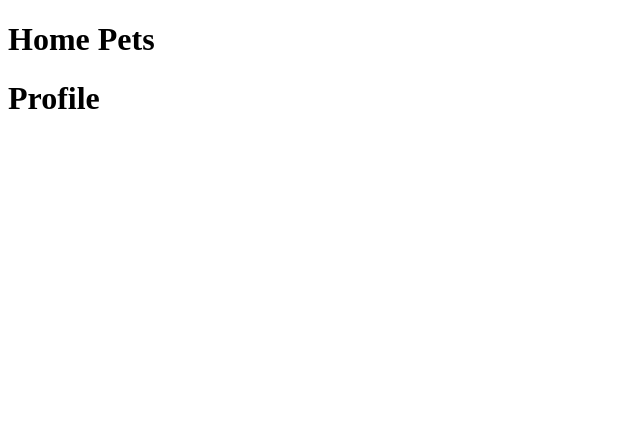
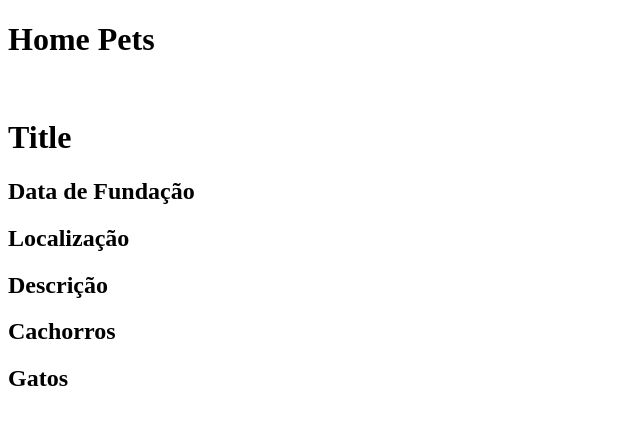
Before and after one commit to Christian-mf25/home-pets-capstone, a React (Create React App) app: page /profile/1 in a window 1280 px wide. Shown: the top 424 px of the page, without its empty margins (0-640 px from the left). Built offline with nearby package versions, Linux system fonts and the light colour scheme.

Commit message:
feat: profile feature created

```diff
--- a/src/Components/GenericCard/index.jsx
+++ b/src/Components/GenericCard/index.jsx
@@ -2,11 +2,15 @@ import { MdKeyboardArrowRight } from "react-icons/md";
 import { useHistory } from "react-router";
 import { CardContainer } from "./styles";
 
-const GenericCard = ({ flag, name }) => {
+const GenericCard = ({ flag, name, item }) => {
   const newName = name.toLowerCase();
   const history = useHistory();
   const handleClick = () => {
-    history.push(`/users/${newName}`);
+    if (flag) {
+      history.push(`/users/${newName}`);
+    } else {
+      history.push(`/profile/`);
+    }
   };
 
   return (
--- /dev/null
+++ b/src/Components/ProfileDescriptions/index.jsx
@@ -0,0 +1,19 @@
+const ProfileDescriptions = (item) => {
+  return (
+    <>
+      <div>
+        <img></img>
+        <h1>Title</h1>
+      </div>
+      <div>
+        <h2>Data de Fundação</h2>
+        <h2>Localização</h2>
+        <h2>Descrição</h2>
+        <h2>Cachorros</h2>
+        <h2>Gatos</h2>
+      </div>
+    </>
+  );
+};
+
+export default ProfileDescriptions;
--- a/src/Pages/Profile/index.jsx
+++ b/src/Pages/Profile/index.jsx
@@ -1,7 +1,8 @@
+import ProfileDescriptions from "../../Components/ProfileDescriptions";
 const Profile = () => {
   return (
     <>
-      <h1>Profile</h1>
+      <ProfileDescriptions />
     </>
   );
 };
--- a/src/Pages/Users/index.jsx
+++ b/src/Pages/Users/index.jsx
@@ -36,10 +36,18 @@ const Users = () => {
 
         {filterUser.length > 0
           ? filterUser.map((item, index) => (
-              <GenericCard flag={false} name={item.name}></GenericCard>
+              <GenericCard
+                flag={false}
+                name={item.name}
+                item={item}
+              ></GenericCard>
             ))
           : newUsers.map((item, index) => (
-              <GenericCard flag={false} name={item.name}></GenericCard>
+              <GenericCard
+                flag={false}
+                name={item.name}
+                item={item}
+              ></GenericCard>
             ))}
       </UserContainer>
     </>
```
